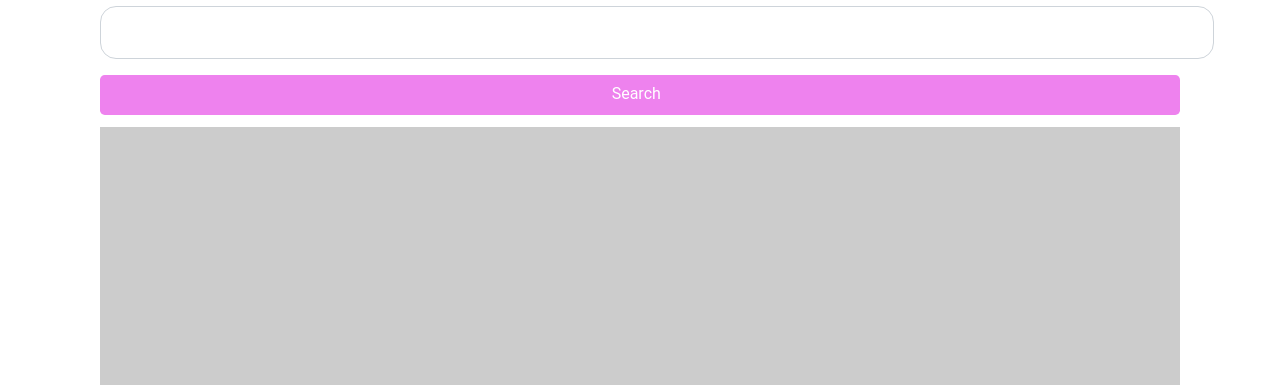
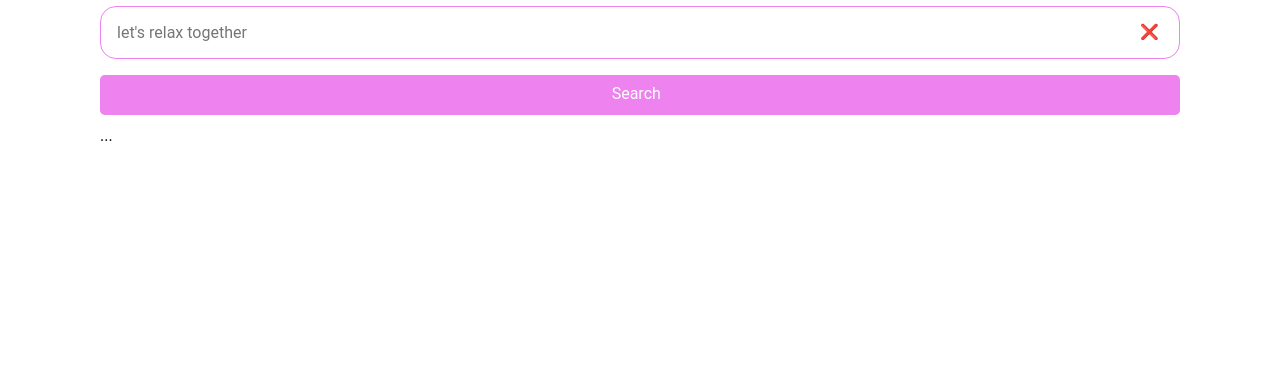
Before and after one commit to khomavolha/movie-search-app-2, a website built with webpack: page src/index.html in a window 1280 px wide. Shown: the part 74-459 px from the top of the page. Built offline with nearby package versions, Linux system fonts and the light colour scheme; no server answers; files whose address does not match are found by name.

Commit message:
feat: add cross for input area

```diff
--- a/src/controllers/App.js
+++ b/src/controllers/App.js
@@ -16,6 +16,7 @@ export default class App {
 
 const button = document.querySelector('#search');
 const textField = document.querySelector('#inputArea');
+const cross = document.querySelector('.cross');
 button.onclick = (event) => {
   event.preventDefault();
   const val = textField.value;
@@ -24,5 +25,9 @@ button.onclick = (event) => {
     const app = new App(url);
     app.start();
   }
+};
+
+cross.onclick = (e) => {
+  e.preventDefault();
   textField.value = '';
 };
--- a/src/index.html
+++ b/src/index.html
@@ -16,8 +16,15 @@
 
       <!-- поиск+submit -->
       <form id="form">
-        <div class="form-group">
-          <input type="text" id="inputArea" />
+        <div class="inputCross">
+          <input
+            autofocus
+            autocomplete="off"
+            placeholder="let's relax together"
+            type="text"
+            id="inputArea"
+          />
+          <div class="cross">❌</div>
         </div>
 
         <div id="buttonArea">
@@ -33,9 +40,7 @@
         <!-- Additional required wrapper -->
         <div class="swiper-wrapper">
           <!-- Slides -->
-          <div class="swiper-slide">Slide 1</div>
-          <div class="swiper-slide">Slide 2</div>
-          <div class="swiper-slide">Slide 3</div>
+
           ...
         </div>
         <!-- If we need pagination -->
--- a/src/styles/style.css
+++ b/src/styles/style.css
@@ -62,13 +62,16 @@ span:after {
   right: 0;
 }
 
+.inputCross {
+  width: 100%;
+  display: flex;
+}
 #inputArea {
   width: 1080px;
   margin: 0 auto;
   padding: 16px;
   margin-bottom: 1rem;
   outline: none;
-  border: 0;
   color: #495057;
   font-size: 1rem;
   font-weight: 400;
@@ -81,6 +84,23 @@ span:after {
   border: 1px solid violet; /* Рамка при получении фокуса */
 }
 
+.cross {
+  position: absolute;
+  margin-left: 1040px;
+  margin-top: 18px;
+  font-size: 15px;
+  color: violet;
+  cursor: pointer;
+  transition: 0.3s ease-out;
+}
+
+.cross:hover {
+  position: absolute;
+  margin-left: 1030px;
+  margin-top: 11px;
+  font-size: 30px;
+  color: #7f0691;
+}
 /* #buttonArea {
   display: flex;
   justify-content: flex-end;
```
